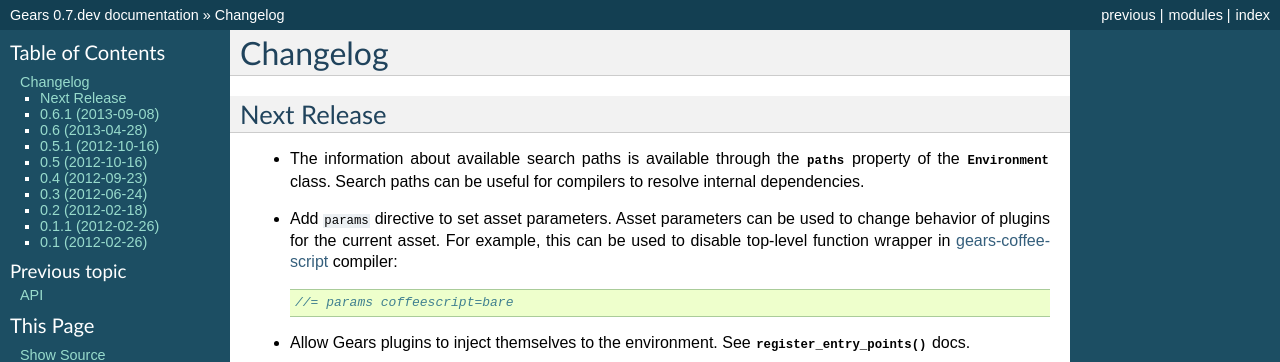
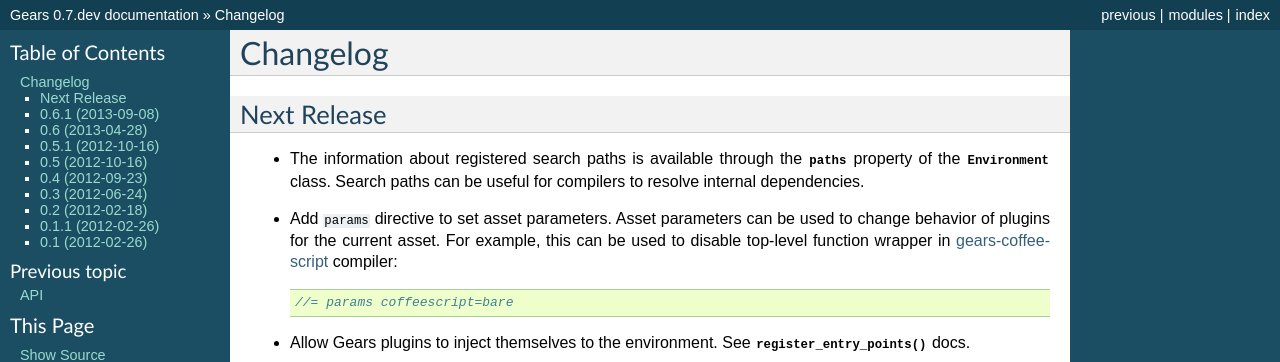
Before and after one commit to gears/gears, a Sphinx documentation site: the page built from docs/changelog.rst, in a window 1280 px wide and 900 px high. Shown: the top 362 px of the window. Built offline with Sphinx 7.4.7, drawn with Linux system fonts in a browser that asks for light colours.

Commit message:
Fix changelog

```diff
--- a/docs/changelog.rst
+++ b/docs/changelog.rst
@@ -4,7 +4,7 @@
 Next Release
 ------------
 
-- The information about available search paths is available through the
+- The information about registered search paths is available through the
   :attr:`~gears.environment.Environment.paths` property of the
   :class:`~gears.environment.Environment` class. Search paths can be useful for
   compilers to resolve internal dependencies.
```
